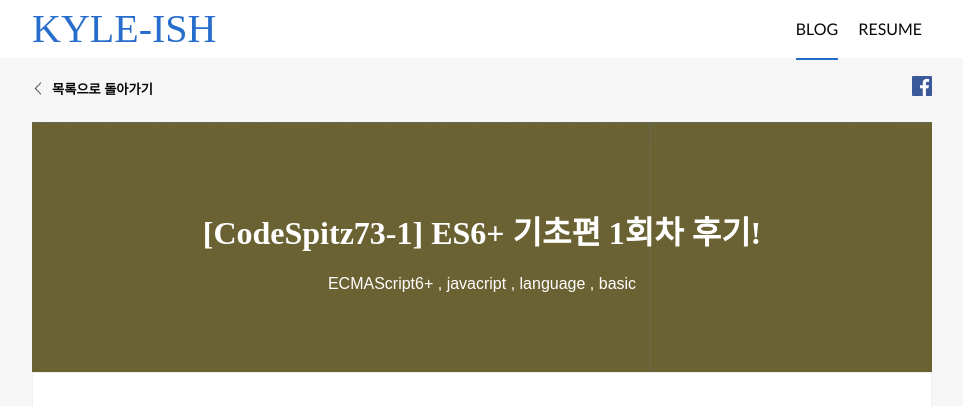
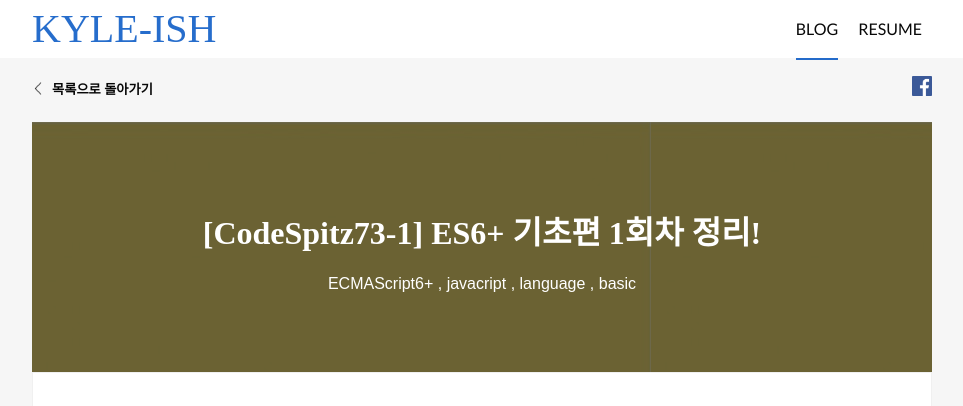
Before and after one commit to 480kyle/ambrosiak.github.io, a Jekyll site: the page built from _posts/2017-11-3-codespitz-73-1-ecma-script-6.md, in a window 1280 px wide and 900 px high. Shown: the top 406 px of the window, without its empty margins (158-1121 px from the left). Built offline with Jekyll 4.4.1, drawn with Linux system fonts in a browser that asks for light colours; nearby versions of some CDN libraries; some web fonts are replaced.

Commit message:
edit codespitz-73-1

```diff
--- a/_posts/2017-11-3-codespitz-73-1-ecma-script-6.md
+++ b/_posts/2017-11-3-codespitz-73-1-ecma-script-6.md
@@ -1,6 +1,6 @@
 ---
 layout: post
-title:  "[CodeSpitz73-1] ES6+ 기초편 1회차 후기!"
+title:  "[CodeSpitz73-1] ES6+ 기초편 1회차 정리!"
 author: Kyle
 date:   2017-11-03 17:27:49 +0900
 categories: development
```
